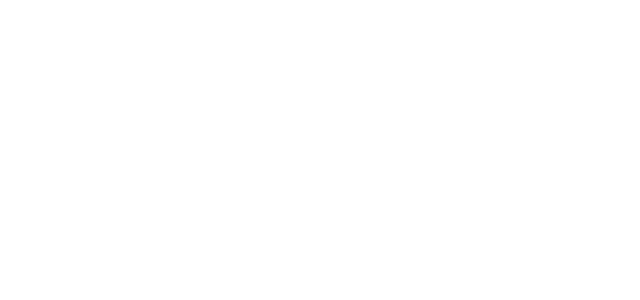
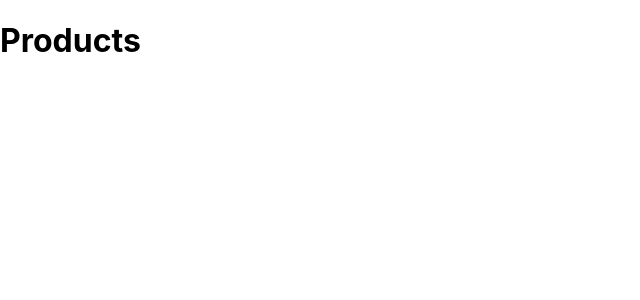
Before and after one commit to AbdMamun1999/lucky-one, a React (Create React App) app: page / in a window 1280 px wide. Shown: the top 300 px of the page, without its empty margins (0-640 px from the left). Built offline with nearby package versions, Linux system fonts and the light colour scheme.

Commit message:
data fetch for products components

```diff
--- a/src/App.js
+++ b/src/App.js
@@ -1,8 +1,10 @@
 import './App.css';
+import Products from './Components/Products/Products';
 
 function App() {
   return (
     <div className="App">
+      <Products></Products>
     </div>
   );
 }
--- a/src/Components/Products/Products.js
+++ b/src/Components/Products/Products.js
@@ -1,9 +1,18 @@
-import React from 'react';
+import React, { useEffect, useState } from 'react';
 
 const Products = () => {
+    const [products,setProducts] = useState([])
+    useEffect(()=>{
+        fetch('product.json')
+        .then(res => res.json())
+        .then(data => setProducts(data))
+    },[])
     return (
         <div>
-
+            <h1>Products</h1>
+            {
+                products.map(product => console.log(product))
+            }
         </div>
     );
 };
```
